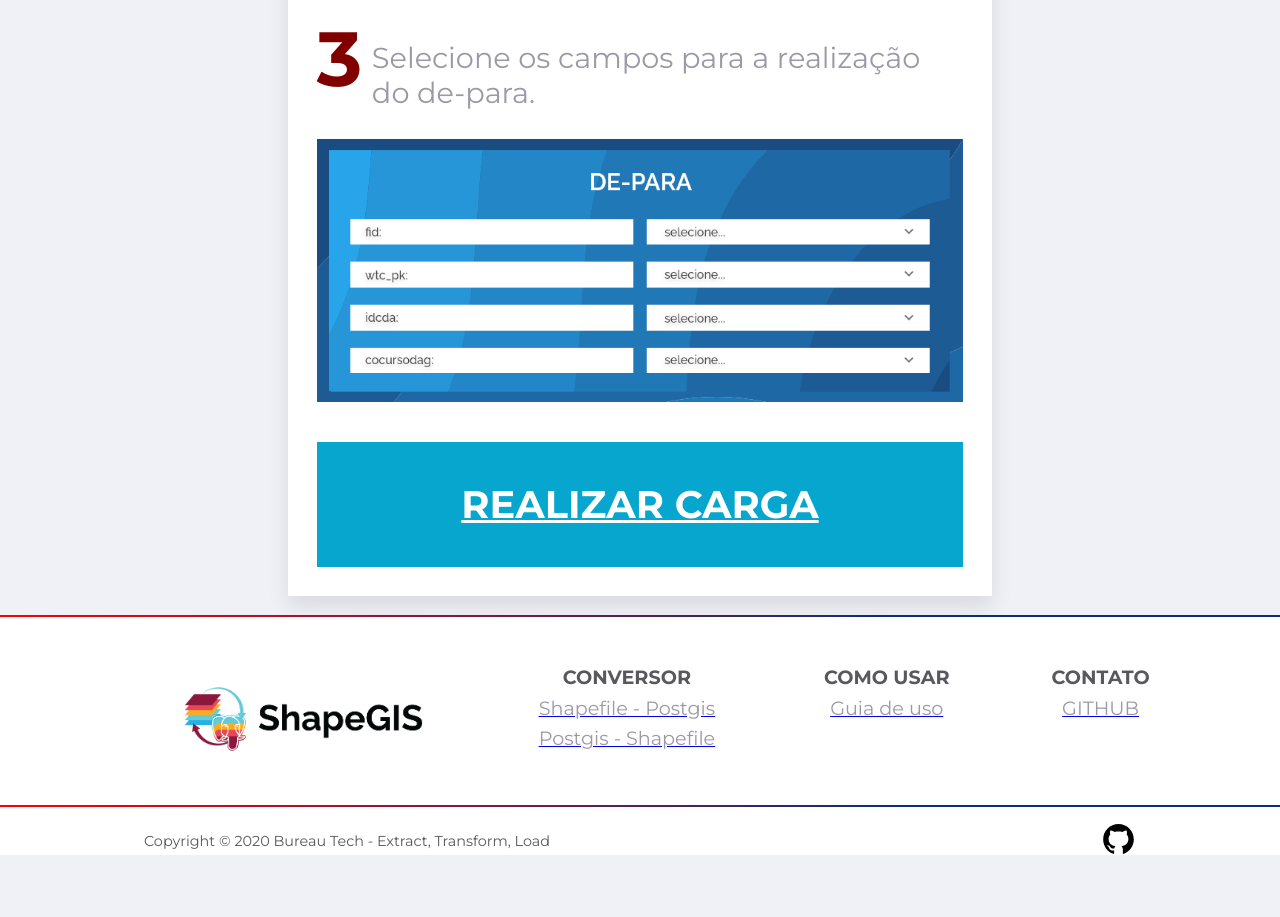
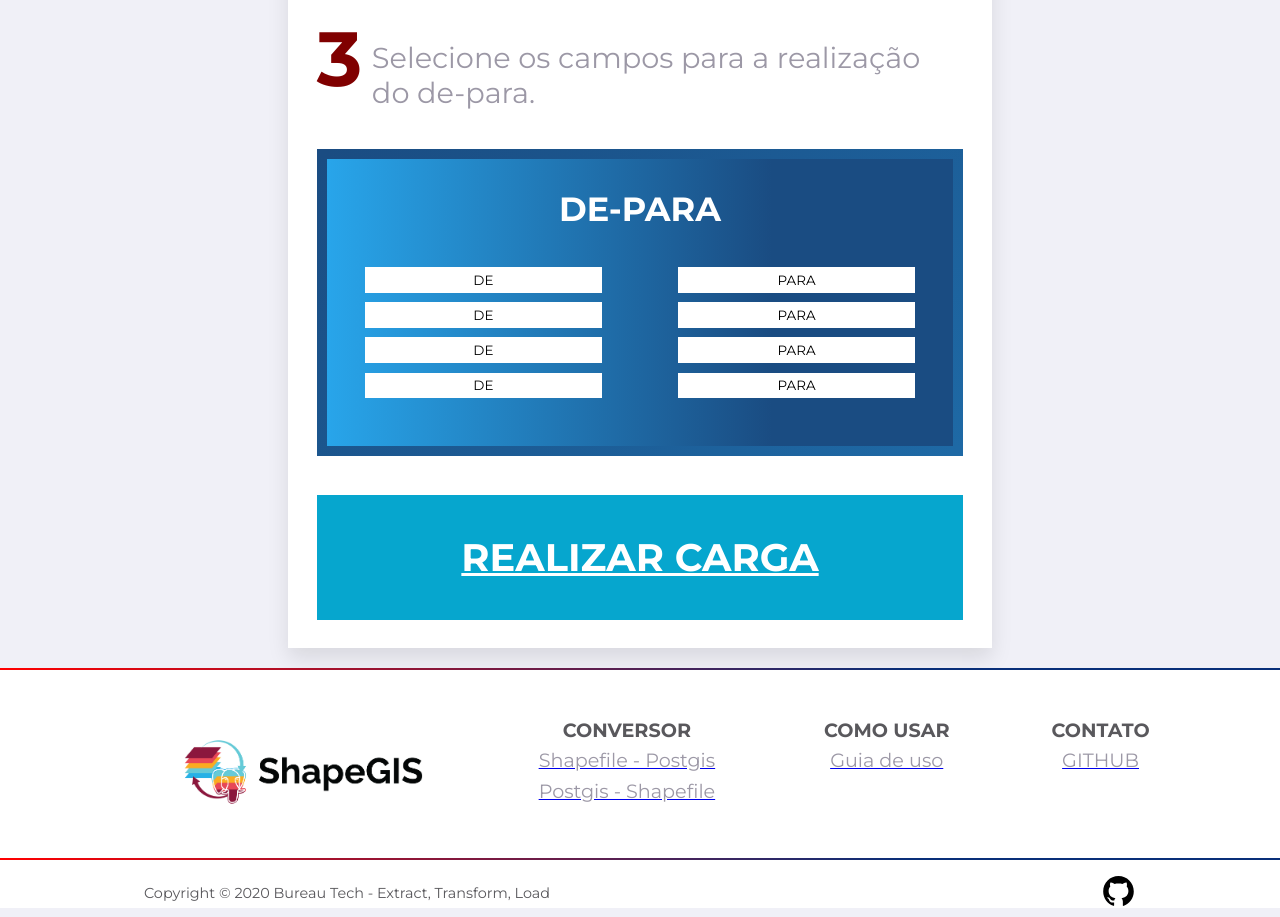
Before and after one commit to BureauTech/Mini-ETL-Shapefile-to-PostGis, a React (Create React App) app in the folder web/: page /post in a window 1280 px wide. Shown: the part 1720-2637 px from the top of the page. Before the commit the page ends 2585 px from the top, so only its background shows below. Built offline with nearby package versions, Linux system fonts and the light colour scheme; no server answers.

Commit message:
adicionado de-para do componente Postgis

```diff
--- a/web/src/pages/Postgis/index.js
+++ b/web/src/pages/Postgis/index.js
@@ -42,8 +42,26 @@ function Post() {
           <span>Selecione os campos para a realização do de-para.</span>
         </div>
 
-        <div className="post-step3-button">
-          <img src={postStep3} alt="Shape-Button" width="100%"/>
+        <div className="post-step3-de-para">
+
+            <h1>DE-PARA</h1>
+
+            <div className="post-step3-selection">
+            <form className="columns">
+              <label className="fields">DE</label>
+              <label className="fields">DE</label>
+              <label className="fields">DE</label>
+              <label className="fields">DE</label>
+            </form>
+
+            <form className="columns">
+              <label className="fields">PARA</label>
+              <label className="fields">PARA</label>
+              <label className="fields">PARA</label>
+              <label className="fields">PARA</label>
+            </form>
+            </div>
+
         </div>
 
         <Link to="/" className="post-send-button">
--- a/web/src/pages/Postgis/styles.css
+++ b/web/src/pages/Postgis/styles.css
@@ -97,10 +97,6 @@
     margin: 3rem 0 0 1rem;
 }
 
-.post-step3-button {
-    display: block;
-}
-
 .post-send-button {
     flex: 1;
     display: flex;
@@ -119,3 +115,47 @@
     font: 700 4.0rem Montserrat;
     color: #fff;
 }
+
+.post-step3-de-para {
+    flex:1;
+    display: flex;
+    flex-direction: column;
+
+    margin: 4rem 0 0 0;
+
+    border: 10px solid;
+    border-image-source: linear-gradient(135deg, #1a4c82, #1e69a5);
+    border-image-slice: 1;
+
+    background: rgb(40, 165, 234);
+    background: linear-gradient(90deg, rgb(40, 165, 234) 0%,rgb(26, 76, 130) 71%);
+}
+
+.post-step3-de-para h1 {
+color: #fff;
+font: 700 3.5rem Montserrat;
+margin: 3rem 0 0 0;
+}
+
+.post-step3-selection {
+    flex:1;
+    display: flex;
+    flex-direction: row;
+
+    margin: 0;
+}
+
+.columns {
+    flex:1;
+    display: flex;
+    flex-direction: column;
+
+    margin: 4rem 0 0 0;margin: 4rem;
+}
+
+.fields {
+    padding: 0.5rem 1rem;
+    background-color: #fff;
+    font: 1.4rem Montserrat;
+    margin-bottom: 1rem;
+}
```
